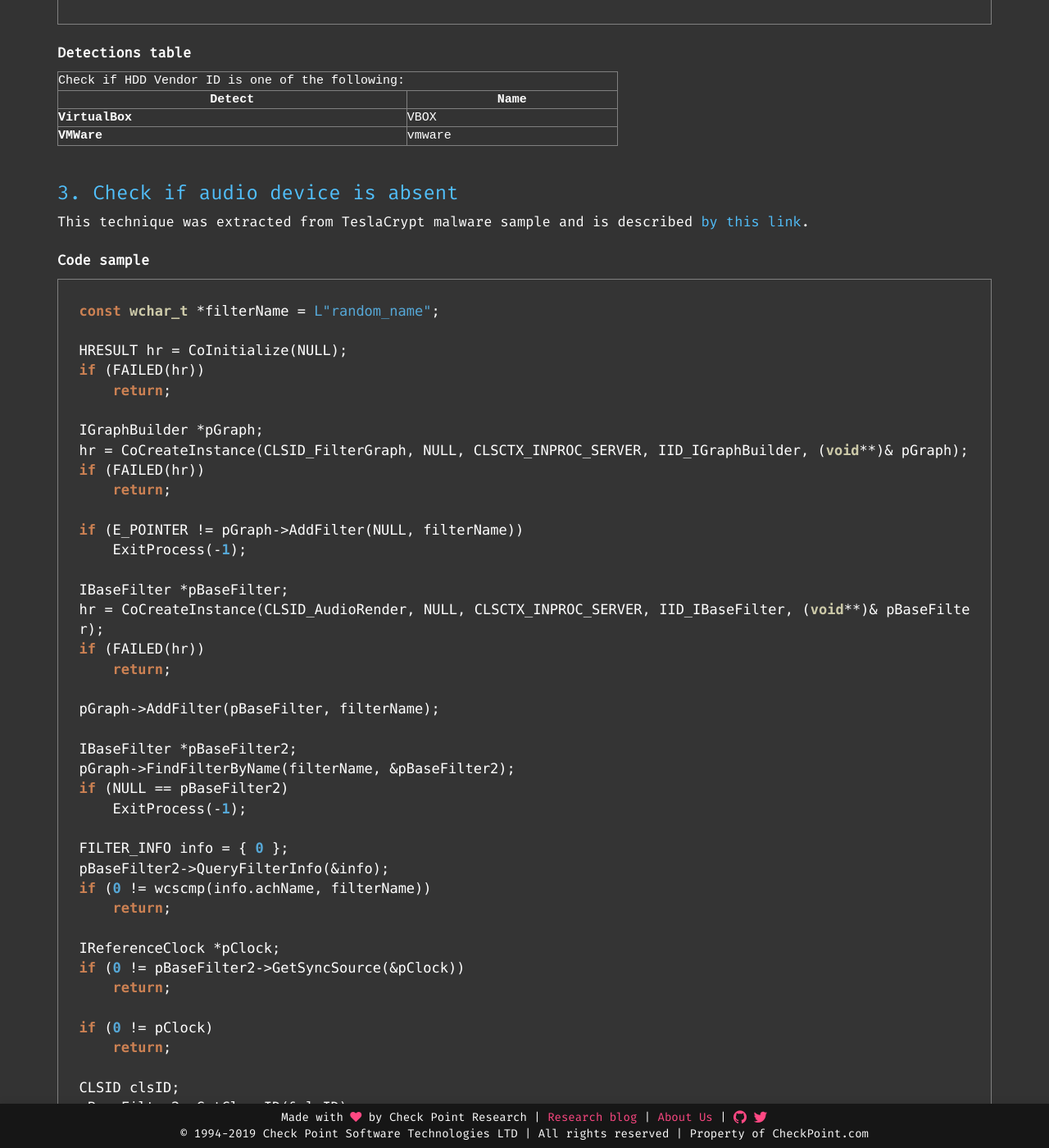
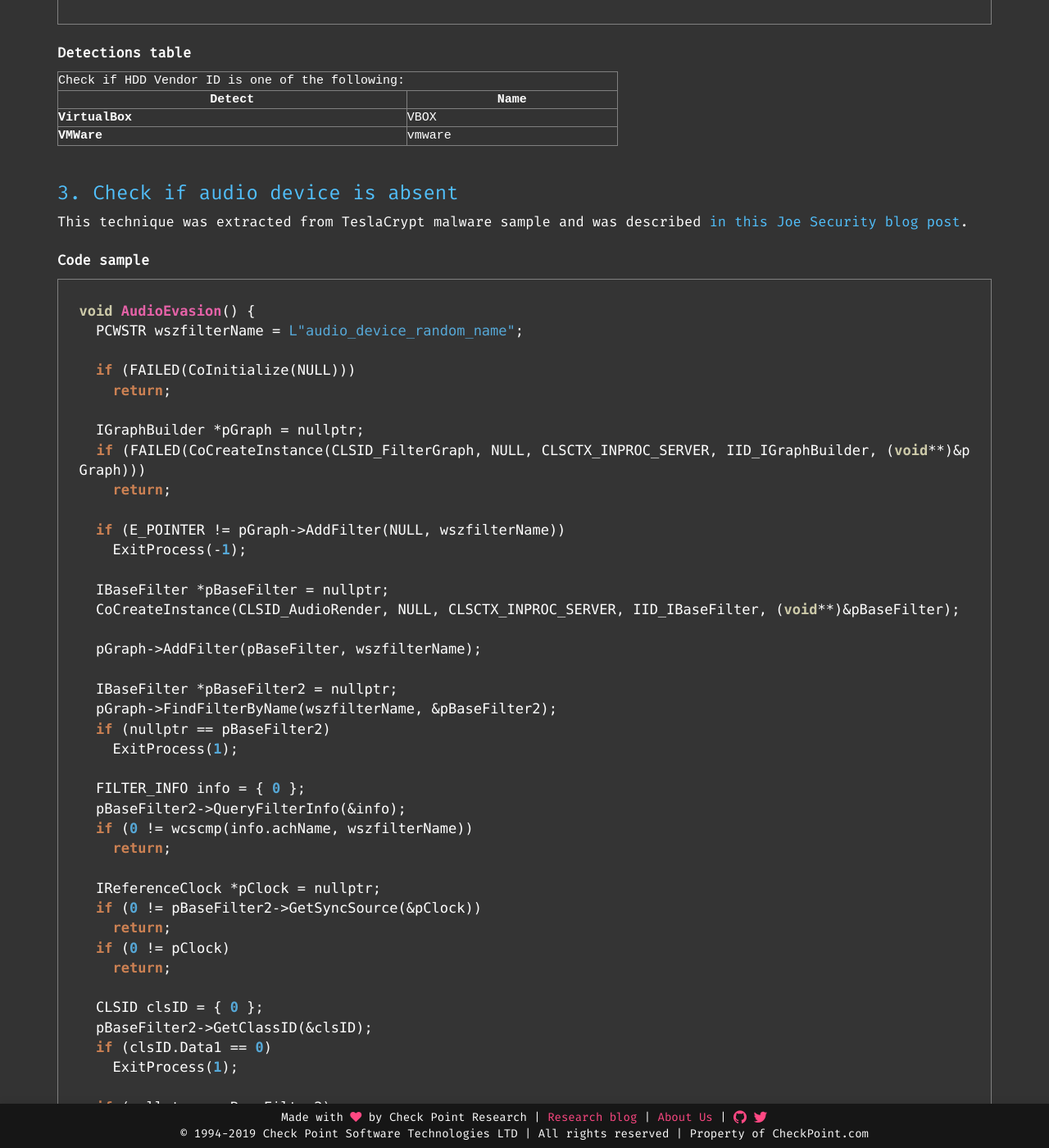
Before and after one commit to CheckPointSW/Evasions, a Jekyll site: the page built from _techniques/hardware.md, in a window 1280 px wide and 1400 px high, scrolled down 3095 px. Shown: the whole window at 82% size. Built offline with Jekyll 4.4.1, drawn with Linux system fonts in a browser that asks for light colours; nearby versions of some CDN libraries; some web fonts are replaced; comment, search, counter and statistics services are not loaded.

Commit message:
Added a detailed description of the audio device absence evasion

```diff
--- a/_techniques/hardware.md
+++ b/_techniques/hardware.md
@@ -190,7 +190,7 @@ bool GetHDDVendorId(std::string& outVendorId) {
 <br />
 <h3><a class="a-dummy" name="check-if-audio-device-is-absent">3. Check if audio device is absent</a></h3>
 
-This technique was extracted from TeslaCrypt malware sample and is described <a href="https://github.com/a0rtega/pafish/issues/51">by this link</a>.
+This technique was extracted from TeslaCrypt malware sample and was described <a href="https://www.joesecurity.org/blog/6933341622592617830">in this Joe Security blog post</a>.
 
 <hr class="space">
 
@@ -199,58 +199,55 @@ This technique was extracted from TeslaCrypt malware sample and is described <a
 
 {% highlight c %}
 
-const wchar_t *filterName = L"random_name";
+void AudioEvasion() {
+  PCWSTR wszfilterName = L"audio_device_random_name";
 
-HRESULT hr = CoInitialize(NULL);
-if (FAILED(hr))
+  if (FAILED(CoInitialize(NULL)))
     return;
 
-IGraphBuilder *pGraph;
-hr = CoCreateInstance(CLSID_FilterGraph, NULL, CLSCTX_INPROC_SERVER, IID_IGraphBuilder, (void**)& pGraph);
-if (FAILED(hr))
+  IGraphBuilder *pGraph = nullptr;
+  if (FAILED(CoCreateInstance(CLSID_FilterGraph, NULL, CLSCTX_INPROC_SERVER, IID_IGraphBuilder, (void**)&pGraph)))
     return;
 
-if (E_POINTER != pGraph->AddFilter(NULL, filterName))
+  if (E_POINTER != pGraph->AddFilter(NULL, wszfilterName))
     ExitProcess(-1);
 
-IBaseFilter *pBaseFilter;
-hr = CoCreateInstance(CLSID_AudioRender, NULL, CLSCTX_INPROC_SERVER, IID_IBaseFilter, (void**)& pBaseFilter);
-if (FAILED(hr))
+  IBaseFilter *pBaseFilter = nullptr;
+  CoCreateInstance(CLSID_AudioRender, NULL, CLSCTX_INPROC_SERVER, IID_IBaseFilter, (void**)&pBaseFilter);
+
+  pGraph->AddFilter(pBaseFilter, wszfilterName);
+
+  IBaseFilter *pBaseFilter2 = nullptr;
+  pGraph->FindFilterByName(wszfilterName, &pBaseFilter2);
+  if (nullptr == pBaseFilter2)
+    ExitProcess(1);
+
+  FILTER_INFO info = { 0 };
+  pBaseFilter2->QueryFilterInfo(&info);
+  if (0 != wcscmp(info.achName, wszfilterName))
     return;
 
-pGraph->AddFilter(pBaseFilter, filterName);
+  IReferenceClock *pClock = nullptr;
+  if (0 != pBaseFilter2->GetSyncSource(&pClock))
+    return;
+  if (0 != pClock)
+    return;
 
-IBaseFilter *pBaseFilter2;
-pGraph->FindFilterByName(filterName, &pBaseFilter2);
-if (NULL == pBaseFilter2)
+  CLSID clsID = { 0 };
+  pBaseFilter2->GetClassID(&clsID);
+  if (clsID.Data1 == 0)
+    ExitProcess(1);
+
+  if (nullptr == pBaseFilter2)
     ExitProcess(-1);
 
-FILTER_INFO info = { 0 };
-pBaseFilter2->QueryFilterInfo(&info);
-if (0 != wcscmp(info.achName, filterName))
-    return;
-
-IReferenceClock *pClock;
-if (0 != pBaseFilter2->GetSyncSource(&pClock))
-    return;
-
-if (0 != pClock)
-    return;
-
-CLSID clsID;
-pBaseFilter2->GetClassID(&clsID);
-if (clsID.Data1 == 0)
-    ExitProcess(1);
-
-if (NULL == pBaseFilter2)
+  IEnumPins *pEnum = nullptr;
+  if (0 != pBaseFilter2->EnumPins(&pEnum))
     ExitProcess(-1);
 
-IEnumPins *pEnum = NULL;
-if (0 != pBaseFilter2->EnumPins(&pEnum))
+  if (0 == pBaseFilter2->AddRef())
     ExitProcess(-1);
-
-if (0 == pBaseFilter2->AddRef())
-    ExitProcess(-1);
+}
 
 {% endhighlight %}
 
```
